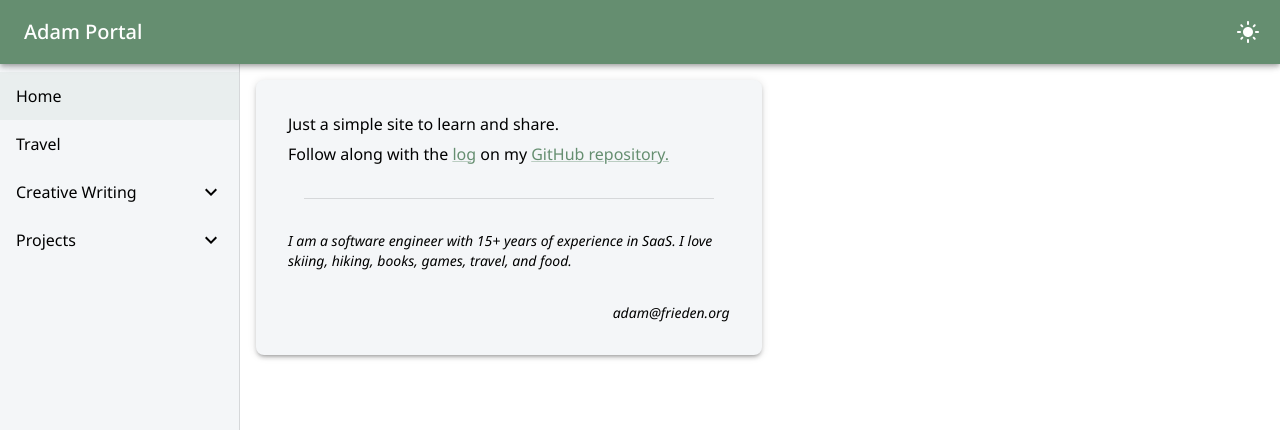
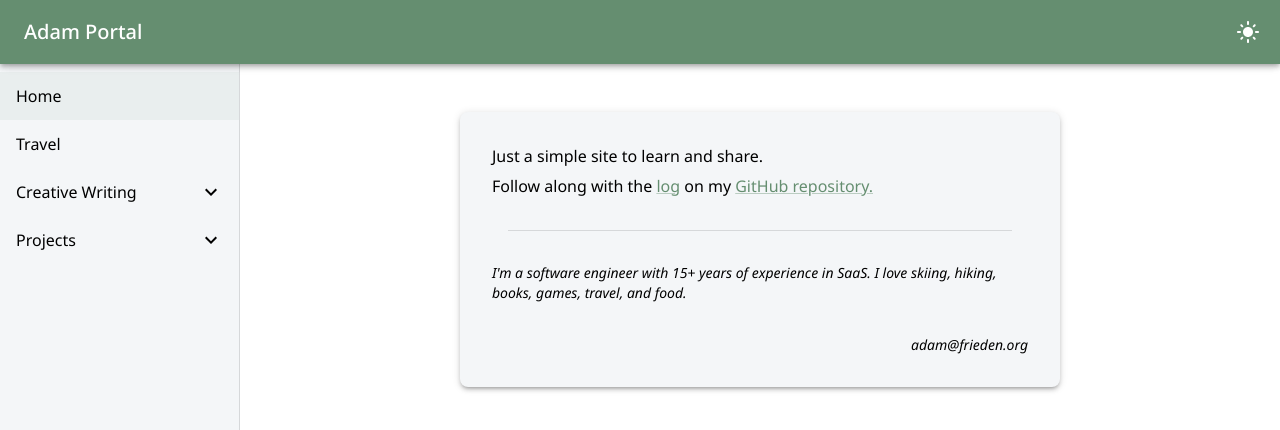
Before and after one commit to AdamFrieden/AdamPortal, a React (Vite) app: page / in a window 1280 px wide. Shown: the top 430 px of the page. Built offline with nearby package versions, Linux system fonts and the light colour scheme.

Commit message:
more layout tweaking

```diff
--- a/src/App.tsx
+++ b/src/App.tsx
@@ -1,7 +1,7 @@
 // App.tsx
 import { BrowserRouter as Router, Routes, Route } from 'react-router-dom';
 import PortalLayout from './components/PortalLayout';
-import MainContent from './components/MainContent';
+import HomeContent from './components/HomeContent';
 import { ThemeProvider } from './context/ThemeProvider';
 import NinjaParty from './pages/NinjaParty';
 import Travel from './pages/Travel';
@@ -10,7 +10,6 @@ import VerseCommanderDemo from './components/VerseCommanderDemo';
 import StarClanLayout from './components/StarClanLayout';
 import StarClans from './pages/StarClans';
 import StarClansLanding from './components/StarClansLanding';
-import 'leaflet/dist/leaflet.css';
 
 const App = () => {
 
@@ -20,7 +19,7 @@ const App = () => {
         <Routes>
           {/* Main layout routes */}
           <Route element={<PortalLayout />}>
-            <Route path="/" element={<MainContent />} />
+            <Route path="/" element={<HomeContent />} />
             <Route path="/travel" element={<Travel />} />
             <Route path="/ninjaparty" element={<NinjaParty />} />
             <Route path="/versecommander" element={<VerseCommander />} />
--- a/src/components/MainContent.tsx
+++ b/src/components/HomeContent.tsx
@@ -1,18 +1,18 @@
 import { Box, Typography, Link, Paper, Divider } from '@mui/material';
 
-const MainContent = () => {
+const HomeContent = () => {
   return (
     <Box
+      id='MainContentBoxContent123'
       sx={{
         display: 'flex',
+        alignItems: 'center',
+        justifyContent: 'flex-start',
         flexDirection: 'column',
-        alignItems: 'top',
-        // justifyContent: 'center',
-        minHeight: '100vh',
-        // p: 3
+        pt: 2
       }}
     >
-      <Paper elevation={3} sx={{ width: '80%', maxWidth: 600, p: 4, m: 2 }}>
+      <Paper elevation={3} sx={{ width: '100%', maxWidth: 600, p: 4, m: 2 }}>
         <Typography variant="body1" gutterBottom>
           Just a simple site to learn and share.
         </Typography>
@@ -36,7 +36,7 @@ const MainContent = () => {
         </Typography>
         <Divider variant="middle" />
         <Typography variant="body2" sx={{ mt: 4, fontStyle: 'italic' }}>
-          I am a software engineer with 15+ years of experience in SaaS. I love skiing, hiking, books, games, travel, and food.
+          I'm a software engineer with 15+ years of experience in SaaS. I love skiing, hiking, books, games, travel, and food.
         </Typography>
         <Box sx={{ mt: 4, display: 'flex', justifyContent: 'flex-end', width: '100%' }}>
           <Typography variant="body2" sx={{ display: 'flex', mb: 0, alignItems: 'center', fontStyle: 'italic' }}>
@@ -48,4 +48,4 @@ const MainContent = () => {
   );
 };
 
-export default MainContent;
+export default HomeContent;
--- a/src/components/PortalLayout.tsx
+++ b/src/components/PortalLayout.tsx
@@ -23,13 +23,13 @@ const PortalLayout = () => {
         isSmallScreen={isSmallScreen}
         onToggleDrawer={handleDrawerToggle}
       />
-      <Box sx={{ display: 'flex', flexGrow: 1, overflow: 'auto' }}>
+      <Box sx={{ display: 'flex', flexGrow: 1 }}>
         <Sidebar
           drawerOpen={drawerOpen}
           isSmallScreen={isSmallScreen}
           onToggleDrawer={handleDrawerToggle}
         />
-        <Box component="main" sx={{ flexGrow: 1, p: 0, overflow: 'auto', mt: 8, display: 'flex'}}>
+        <Box component="main" sx={{ flexGrow: 1, p: 0, mt: 10, justifyContent: 'flex-start', alignItems: 'center' }}>
             {/* spacing to account for the floating toolbar in the header */}
             {/* <Toolbar /> */}
             <Outlet /> {/* Render child routes here */}
--- a/src/components/Sidebar.tsx
+++ b/src/components/Sidebar.tsx
@@ -51,7 +51,7 @@ const Sidebar = ({ drawerOpen, isSmallScreen, onToggleDrawer }: SidebarProps) =>
       items: [
         { label: 'Ninja Party', path: '/ninjaparty' },
         { label: 'Verse Commander', path: '/versecommander' },
-        { label: 'Star Clans', path: '/starclans' },
+        // { label: 'Star Clans', path: '/starclans' },
       ],
     },
   ];
--- a/src/pages/Travel.tsx
+++ b/src/pages/Travel.tsx
@@ -13,7 +13,7 @@ import {
 } from '@mui/lab';
 import { MapContainer, TileLayer, Marker, Popup, GeoJSON } from 'react-leaflet';
 import { Map as LeafletMap, LatLngExpression, Marker as LeafletMarker } from 'leaflet';
-// import 'leaflet/dist/leaflet.css';
+import 'leaflet/dist/leaflet.css';
 import { TravelData, Trip } from './TravelData';
 
 const trips: Trip[] = TravelData;
@@ -102,7 +102,7 @@ const Travel: React.FC = () => {
   return (
       <Container sx={{ py: 0, my: 0 }}>
         {/* Map Section */}
-        <Paper sx={{ py: 0, my: 1 }}>
+        <Paper sx={{ py: 0, my: 0 }}>
         <Box
           sx={{
             position: 'sticky',
@@ -124,7 +124,6 @@ const Travel: React.FC = () => {
           >
             X
           </Button>
-
           <MapContainer
             center={mapCenter}
             zoom={initialZoom}
@@ -132,7 +131,6 @@ const Travel: React.FC = () => {
             style={{ height: '100%', width: '100%' }}
             ref={mapRef as any} // cast if necessary
           >
-
             {/* GeoJSON layer for country boundaries with visited shading */}
             {countriesGeoJson && (
               <GeoJSON data={countriesGeoJson} style={geoJsonStyle} />
@@ -162,14 +160,10 @@ const Travel: React.FC = () => {
               </Marker>
             ))}
           </MapContainer>
-
         </Box>
         </Paper>
         {/* Timeline Section */}
-        <Box sx={{ overflowY: 'auto', my: 0, maxHeight: '50vh' }}>
-          {/* <Typography variant="h4" gutterBottom>
-            Trip Timeline
-          </Typography> */}
+        <Box sx={{ overflowY: 'auto', my: 0, maxHeight: '50vh', mt: 2 }}>
           <Timeline
             sx={{
               [`& .${timelineOppositeContentClasses.root}`]: {
@@ -184,21 +178,20 @@ const Travel: React.FC = () => {
                 onClick={() => handleTimelineClick(trip)}
                 sx={{
                   cursor: 'pointer',
-                  backgroundColor: activeTripId === trip.id ? 'rgba(255, 255, 0, 0.2)' : 'inherit',
+                  backgroundColor: activeTripId === trip.id ? 'rgba(113, 168, 209, 0.2)' : 'inherit',
                   borderRadius: 1,
                   my: 1,
                   '&:hover': { backgroundColor: 'rgba(200,200,200,0.2)' },
                 }}
               >
-                {/* Dates always appear on the left side */}
-                <TimelineOppositeContent sx={{ flex: 0.3, m: 'auto 0' }} color="text.secondary">
+                <TimelineOppositeContent sx={{ flex: 0.3, m: 'auto 0' }} color="primary">
                   {trip.date}
                 </TimelineOppositeContent>
                 <TimelineSeparator>
-                  <TimelineDot color="primary" />
+                  <TimelineDot color="secondary" />
                   <TimelineConnector />
                 </TimelineSeparator>
-                <TimelineContent sx={{ py: '12px', px: 2 }}>
+                <TimelineContent sx={{ py: '10px', px: 2 }}>
                   <Typography variant="h6" component="span">
                     {trip.destination}
                   </Typography>
```
